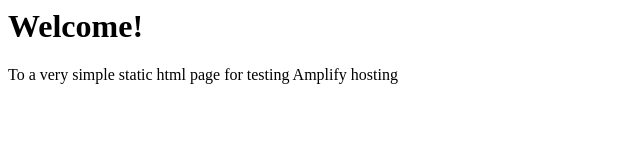
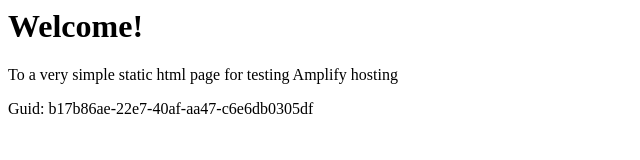
Before and after one commit to aws-aemilia-gru/Github-PR-Commit-Integration-Test-DoNotTouch-Gith-P5X5MO5I-v1-preprod-sa-east-1, a website: page src/index.html in a window 1280 px wide. Shown: the whole page, without its empty margins (0-640 px from the left). Drawn offline with Linux system fonts and the light colour scheme.

Commit message:
commit from integ tests

```diff
--- a/src/index.html
+++ b/src/index.html
@@ -1,3 +1,5 @@
+
+
 <html lang="en">
 
 <head>
@@ -10,6 +12,6 @@
 <body>
     <h1>Welcome!</h1>
     <p>To a very simple static html page for testing Amplify hosting</p>
-</body>
+    <p>Guid: b17b86ae-22e7-40af-aa47-c6e6db0305df</p></body>
 
 </html>
```
